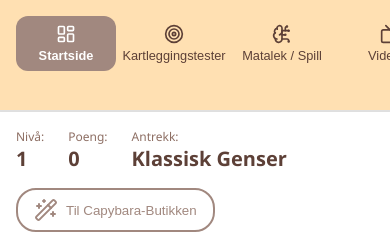
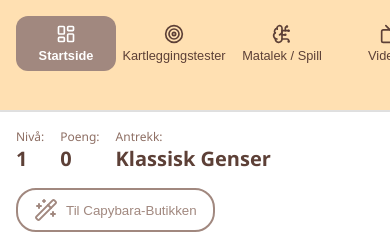
Before and after one commit to Kfmoss/PfDK-3, a React (Vite) app: page / in a window 390 px wide. Shown: the top 234 px of the page. Built offline with nearby package versions, Linux system fonts and the light colour scheme.

Commit message:
cappy cappy

```diff
--- a/src/App.module.css
+++ b/src/App.module.css
@@ -824,6 +824,25 @@
     align-items: flex-start;
   }
 
+  .scoreBoard {
+    width: 100%;
+    flex-wrap: wrap;
+    gap: 1rem;
+  }
+
+  .outfitStat {
+    flex: 0 0 auto;
+  }
+
+  .outfitValue {
+    min-width: max-content;
+  }
+
+  .headerOutfitImage {
+    display: block;
+    flex: 0 0 42px;
+  }
+
   .contentArea {
     padding: 1rem;
     overflow: visible;
```
